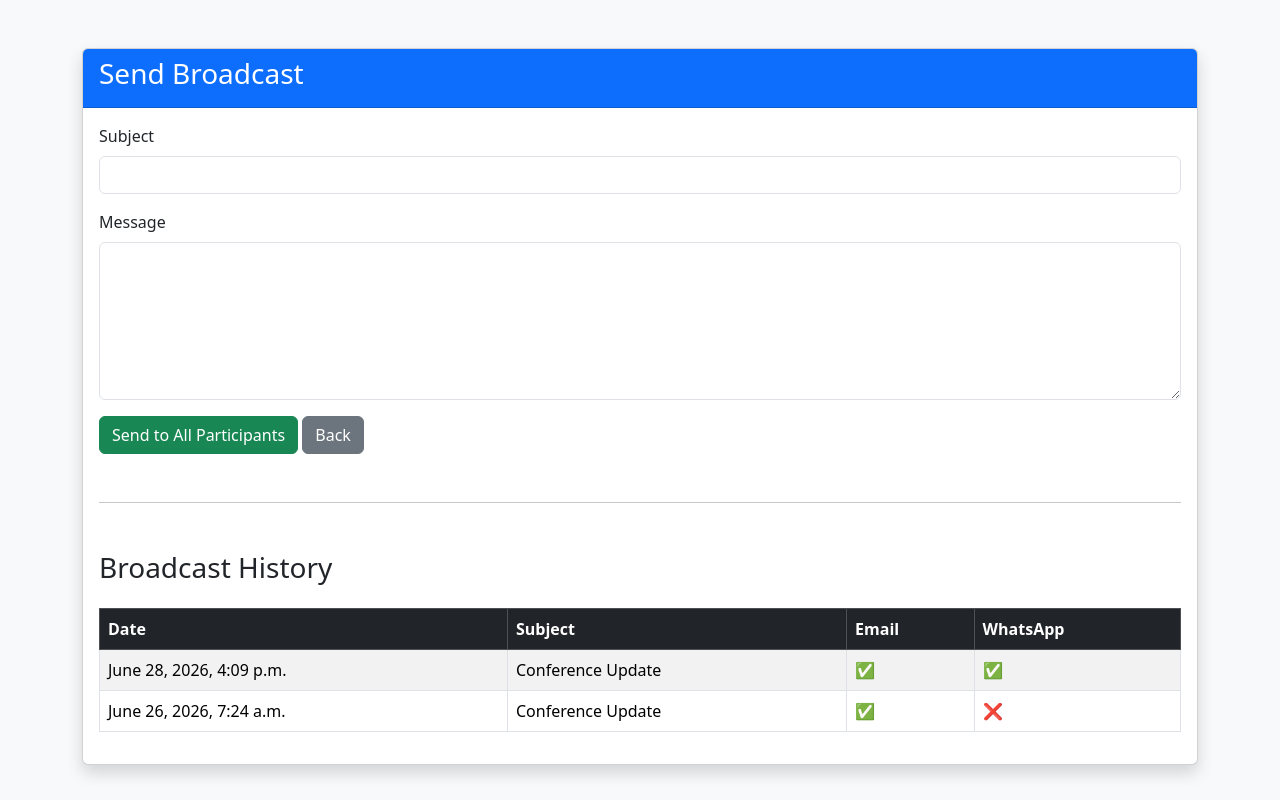
After one commit to subhashree-2005/conference-portal, a Django app: page /broadcast/ in a window 1280 px wide. The commit adds this page. Run offline with Django 5.2, Linux system fonts and the light colour scheme; data comes from the database, SQL or seed files in the repository; both versions use the stored data as it was after the commit.

Commit message:
Updated email settings

```diff
--- a/conference/admin.py
+++ b/conference/admin.py
@@ -11,6 +11,7 @@ from .models import (
     Schedule,
     Gallery,
     ContactMessage,
+    BroadcastMessage
 )
 
 admin.site.register(ConferenceSettings)
@@ -23,3 +24,4 @@ admin.site.register(Announcement)
 admin.site.register(Schedule)
 admin.site.register(Gallery)
 admin.site.register(ContactMessage)
+admin.site.register(BroadcastMessage)
--- a/conference/models.py
+++ b/conference/models.py
@@ -162,3 +162,17 @@ class ConferenceTrack(models.Model):
 
     def __str__(self):
         return self.name
+class BroadcastMessage(models.Model):
+
+    subject = models.CharField(max_length=200)
+
+    message = models.TextField()
+
+    send_email = models.BooleanField(default=True)
+
+    send_whatsapp = models.BooleanField(default=False)
+
+    created_at = models.DateTimeField(auto_now_add=True)
+
+    def __str__(self):
+        return self.subject
--- /dev/null
+++ b/conference/templates/broadcast.html
@@ -0,0 +1,174 @@
+<!DOCTYPE html>
+<html>
+
+<head>
+
+    <title>Broadcast Message</title>
+
+    <link href="https://cdn.jsdelivr.net/npm/bootstrap@5.3.3/dist/css/bootstrap.min.css"
+          rel="stylesheet">
+
+</head>
+
+<body class="bg-light">
+
+<div class="container mt-5">
+
+<div class="card shadow">
+
+<div class="card-header bg-primary text-white">
+
+<h3>
+Send Broadcast
+</h3>
+
+</div>
+
+<div class="card-body">
+
+{% if messages %}
+
+{% for message in messages %}
+
+<div class="alert alert-success">
+
+{{ message }}
+
+</div>
+
+{% endfor %}
+
+{% endif %}
+
+<form method="POST">
+
+{% csrf_token %}
+
+<div class="mb-3">
+
+<label class="form-label">
+
+Subject
+
+</label>
+
+<input
+type="text"
+name="subject"
+class="form-control"
+required>
+
+</div>
+
+<div class="mb-3">
+
+<label class="form-label">
+
+Message
+
+</label>
+
+<textarea
+name="message"
+rows="6"
+class="form-control"
+required></textarea>
+
+</div>
+
+<button
+type="submit"
+class="btn btn-success">
+
+Send to All Participants
+
+</button>
+
+<a href="/dashboard/" class="btn btn-secondary">
+
+Back
+
+</a>
+
+</form>
+
+<hr class="my-5">
+
+<h3 class="mb-4">
+Broadcast History
+</h3>
+
+<table class="table table-bordered table-striped">
+
+<thead class="table-dark">
+
+<tr>
+
+<th>Date</th>
+
+<th>Subject</th>
+
+<th>Email</th>
+
+
+<th>WhatsApp</th>
+
+</tr>
+
+</thead>
+
+<tbody>
+
+{% for item in broadcasts %}
+
+<tr>
+
+<td>{{ item.created_at }}</td>
+
+<td>{{ item.subject }}</td>
+
+<td>
+{% if item.send_email %}
+✅
+{% else %}
+❌
+{% endif %}
+</td>
+
+<td>
+{% if item.send_whatsapp %}
+✅
+{% else %}
+❌
+{% endif %}
+</td>
+
+</tr>
+
+{% empty %}
+
+<tr>
+
+<td colspan="5" class="text-center">
+
+No Broadcast History
+
+</td>
+
+</tr>
+
+{% endfor %}
+
+</tbody>
+
+</table>
+
+</div>
+
+</div>
+
+</div>
+
+</body>
+
+</html>
--- a/conference/urls.py
+++ b/conference/urls.py
@@ -5,7 +5,8 @@ from .views import (
     register,
     submit_paper,
     dashboard,
-    contact_message
+    contact_message,
+    broadcast
 )
 
 urlpatterns = [
@@ -34,5 +35,9 @@ path(
     contact_message,
     name='contact'
 ),
-
+path(
+    'broadcast/',
+    broadcast,
+    name='broadcast'
+),
 ]
--- a/conference/views.py
+++ b/conference/views.py
@@ -9,7 +9,11 @@ from .models import (
     VenueLocation,
     ContactMessage,
     ConferenceTrack,
-    Gallery
+    Gallery,
+    BroadcastMessage)
+from .broadcast import (
+    send_email_to_all,
+    send_whatsapp_to_all
 )
 
 def home(request):
@@ -114,3 +118,38 @@ def contact_message(request):
             return redirect('/')
 
     return redirect('/')
+from django.contrib import messages
+
+from django.contrib import messages
+
+def broadcast(request):
+
+    if request.method == "POST":
+
+        subject = request.POST.get("subject")
+        message = request.POST.get("message")
+
+        send_email_to_all(subject, message)
+        send_whatsapp_to_all(message)
+
+        BroadcastMessage.objects.create(
+         subject=subject,
+         message=message,
+         send_email=True,
+         send_whatsapp=True,
+)
+
+        messages.success(
+            request,
+            "Broadcast sent successfully!"
+        )
+
+    broadcasts = BroadcastMessage.objects.all().order_by('-created_at')
+
+    return render(
+        request,
+        "broadcast.html",
+        {
+            "broadcasts": broadcasts
+        }
+    )
```
Also changed, not shown: conference/broadcast.py (added, +88 -0 lines), conference/templates/dashboard.html (+20 -3 lines), conference_portal/settings.py (+21 -0 lines), conference/migrations/0009_broadcastmessage.py (added), conference/migrations/0010_remove_broadcastmessage_send_sms.py (added), db.sqlite3.
